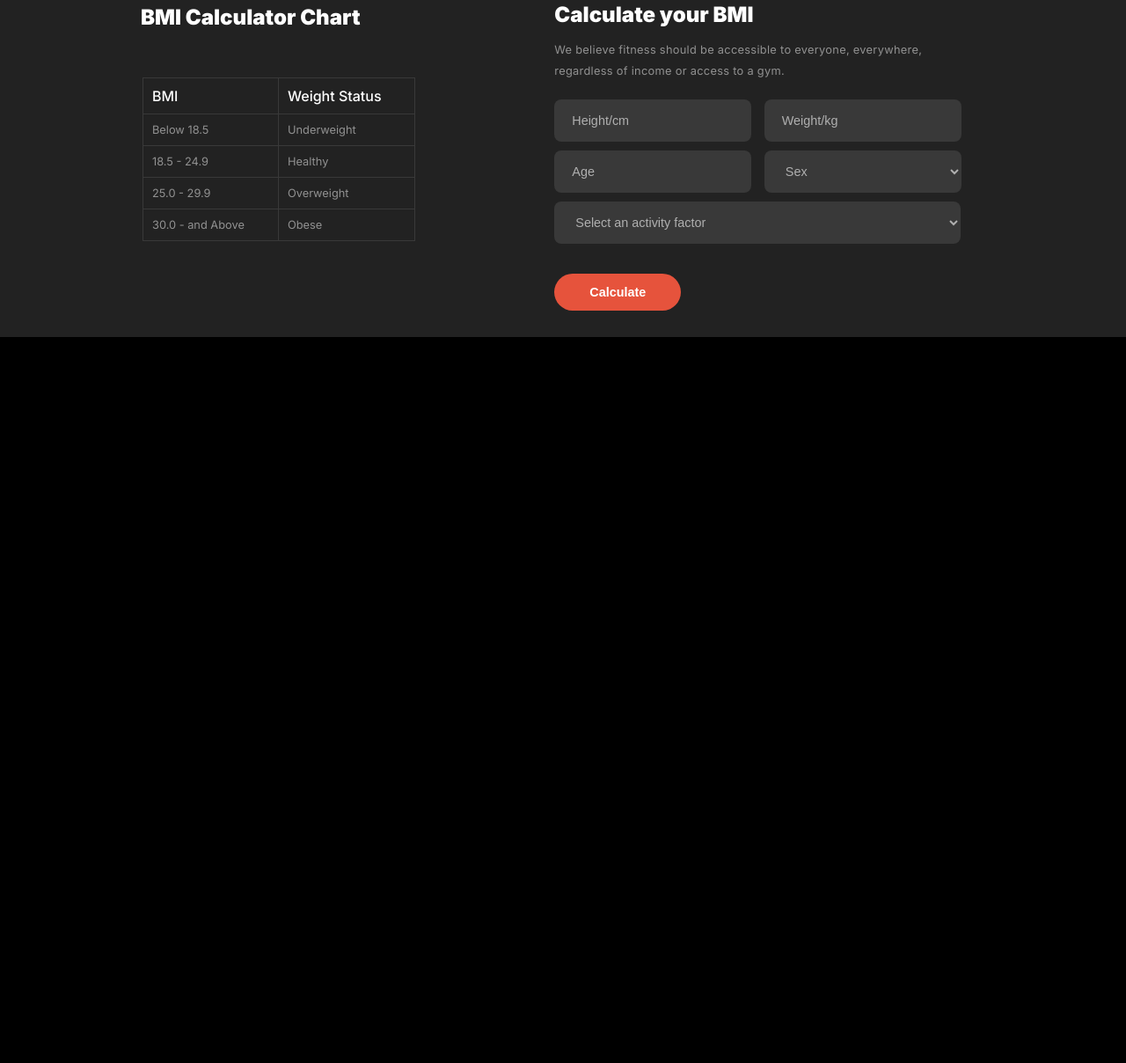
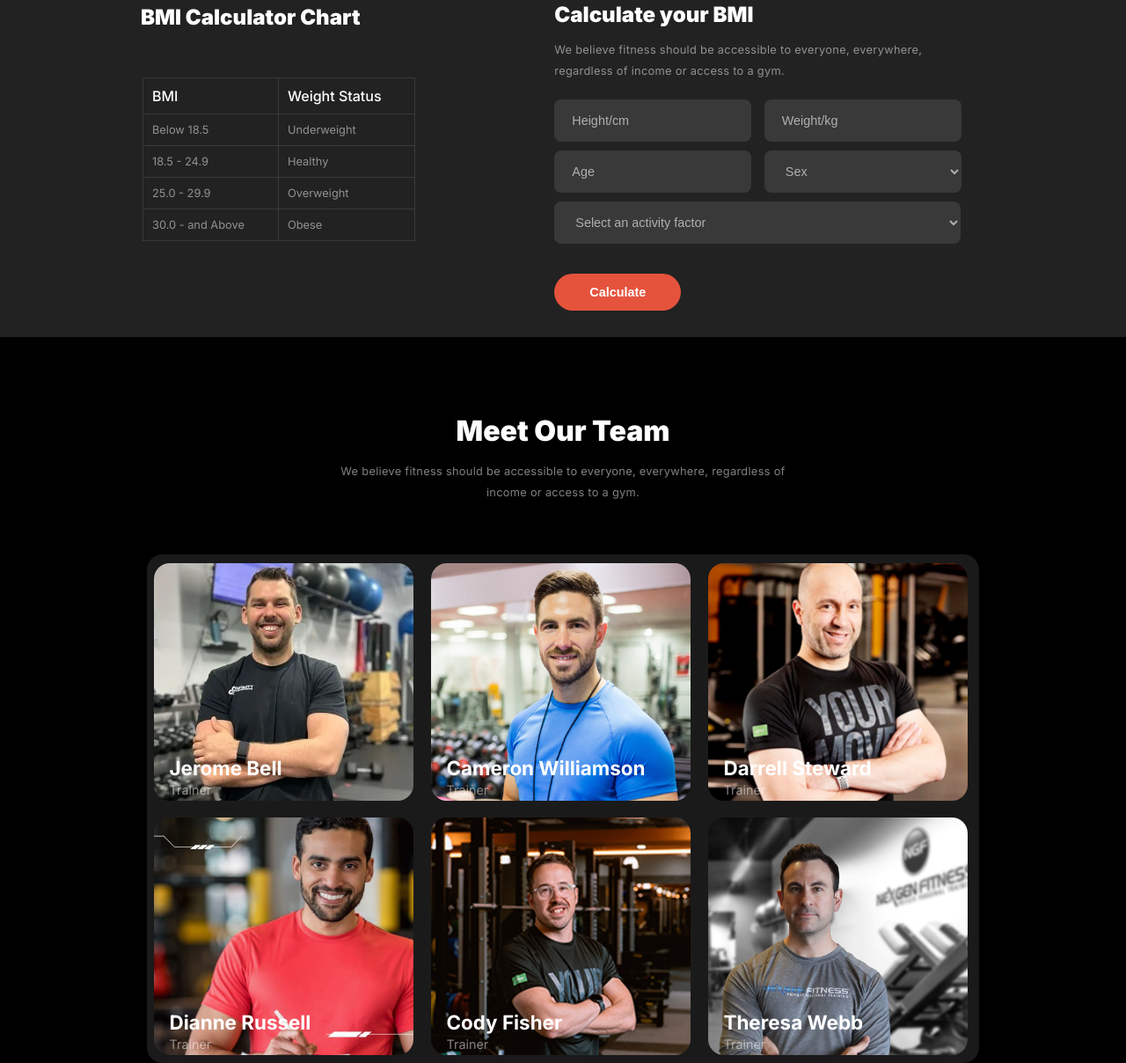
Before and after one commit to Rohithossain12/second-assignment, a plain HTML site: page index.html in a window 1280 px wide. Shown: the part 2046-3254 px from the top of the page at 88% size. Before the commit the page ends 2429 px from the top, so only its background shows below. Drawn offline with Linux system fonts and the light colour scheme.

Commit message:
finished our team section and update some info

```diff
--- a/index.html
+++ b/index.html
@@ -125,7 +125,6 @@
       </section>
       <!-- Ends Run Section -->
 
-
       <!-- Bmi Section Related Styles  -->
       <section class="bmi-section">
         <h3>BMI Calculator</h3>
@@ -184,6 +183,60 @@
         </div>
       </section>
       <!-- Ends Bmi Section Related styles -->
+
+      <!-- Start Our Team Section -->
+
+      <section class="team-section">
+        <h3>Meet Our Team</h3>
+        <p>
+          We believe fitness should be accessible to everyone, everywhere,
+          regardless of income or access to a gym.
+        </p>
+      </section>
+      <section class="our-team-container">
+        <div class="our-team-section-container">
+          <div class="">
+            <img src="images/trainer1.png" alt="" />
+            <div>
+              <h5>Jerome Bell</h5>
+              <p>Trainer</p>
+            </div>
+          </div>
+
+          <div>
+            <img src="images/trainer2.png" alt="" />
+            <div>
+              <h5>Cameron Williamson</h5>
+              <p>Trainer</p>
+            </div>
+          </div>
+          <div>
+            <img src="images/trainer3.png" alt="" />
+            <div>
+              <h5>Darrell Steward</h5>
+              <p>Trainer</p>
+            </div>
+          </div>
+          <div>
+            <img src="images/trainer4.png" alt="" />
+            <div>
+              <h5>Dianne Russell</h5>
+              <p>Trainer</p>
+            </div>
+          </div>
+          <div>
+            <img src="images/trainer5.png" alt="" />
+            <h5>Cody Fisher</h5>
+            <p>Trainer</p>
+          </div>
+          <div>
+            <img src="images/trainer6.png" alt="" />
+            <h5>Theresa Webb</h5>
+            <p>Trainer</p>
+          </div>
+        </div>
+      </section>
+      <!-- Ends Our Team Section -->
     </main>
     <footer></footer>
   </body>
--- a/style.css
+++ b/style.css
@@ -529,6 +529,79 @@
 
 /* Ends Bmi Section Related Styles */
 
+/* Our team Section Related Styles */
+
+.team-section {
+  width: 42.84%;
+  height: 8.33%;
+  margin: 0 auto;
+  margin-top: 88px;
+}
+
+.team-section h3 {
+  color: rgb(255, 255, 255);
+  font-size: 2rem;
+  align-items: center;
+  text-align: center;
+  font-weight: 900;
+  line-height: 120%;
+  letter-spacing: 0%;
+}
+
+.team-section p {
+  font-size: 0.8rem;
+  color: rgba(255, 255, 255, 0.5);
+  font-weight: 400;
+  line-height: 24px;
+  text-align: center;
+  letter-spacing: 0.3px;
+  margin-top: 14px;
+}
+
+.our-team-container {
+  position: static;
+  width: 73.83%;
+  height: 42%;
+  margin: 0 auto;
+  margin-top: 58px;
+  border-radius: 18px;
+  background: rgba(255, 255, 255, 0.1);
+}
+
+.our-team-section-container {
+  display: grid;
+  grid-template-columns: repeat(3, 1fr);
+}
+
+.our-team-section-container img {
+  position: relative;
+  width: 295px;
+  height: 270px;
+  margin-left: 8px;
+  object-fit: cover;
+  border-radius: 18px;
+  margin-top: 10px;
+  margin-bottom: 5px;
+}
+
+.our-team-section-container h5 {
+  position: absolute;
+  color: rgb(255, 255, 255);
+  font-size: 1.4rem;
+  margin-top: -60px;
+  margin-left: 25px;
+}
+
+.our-team-section-container p {
+  position: absolute;
+  font-size: 0.9rem;
+  margin-top: -30px;
+  margin-left: 25px;
+  color: rgba(255, 255, 255, 0.5);
+}
+
+/* Ends Our team Section Related Styles */
+
 /* Responsive For Small Device */
 
 @media screen and (min-width: 320px) and (max-width: 576px) {
@@ -642,7 +715,7 @@
 
   .bmi-section {
     width: 80%;
-    padding-left: 30px;
+    padding-left: 35px;
     margin: 0;
     margin-top: -50px;
   }
@@ -712,4 +785,22 @@
   .button-6 {
     margin-left: -15px;
   }
+  .team-section {
+    width: 80%;
+  }
+  .team-section h3 {
+    font-size: 1.5rem;
+    margin-top: -30px;
+  }
+  .our-team-section-container {
+    display: grid;
+    grid-template-columns: 1fr;
+  }
+  .our-team-section-container img {
+    width: 90%;
+    padding-left: 5px;
+  }
+  .our-team-section-container h5 {
+    font-size: 1.15rem;
+  }
 }
```
